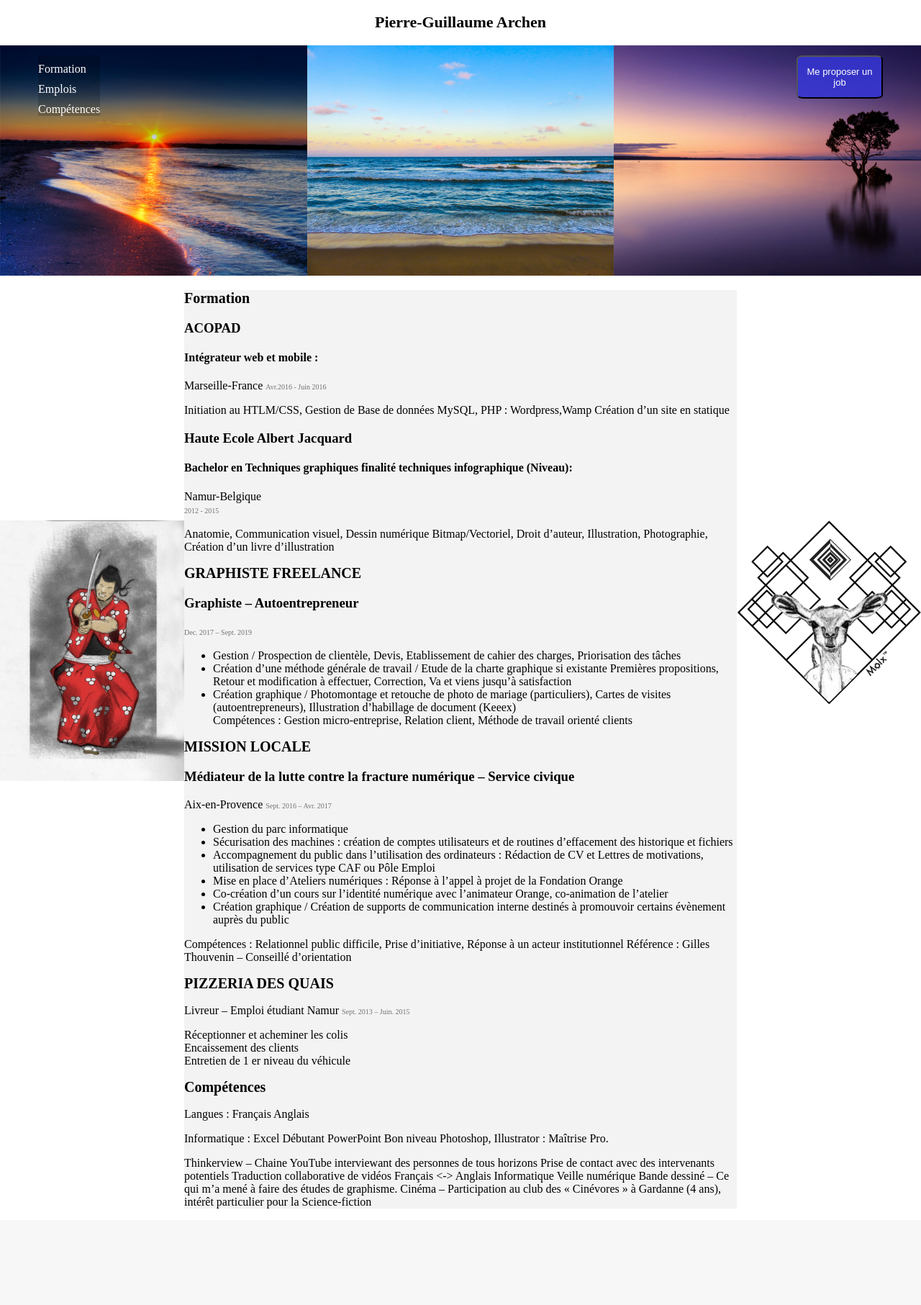
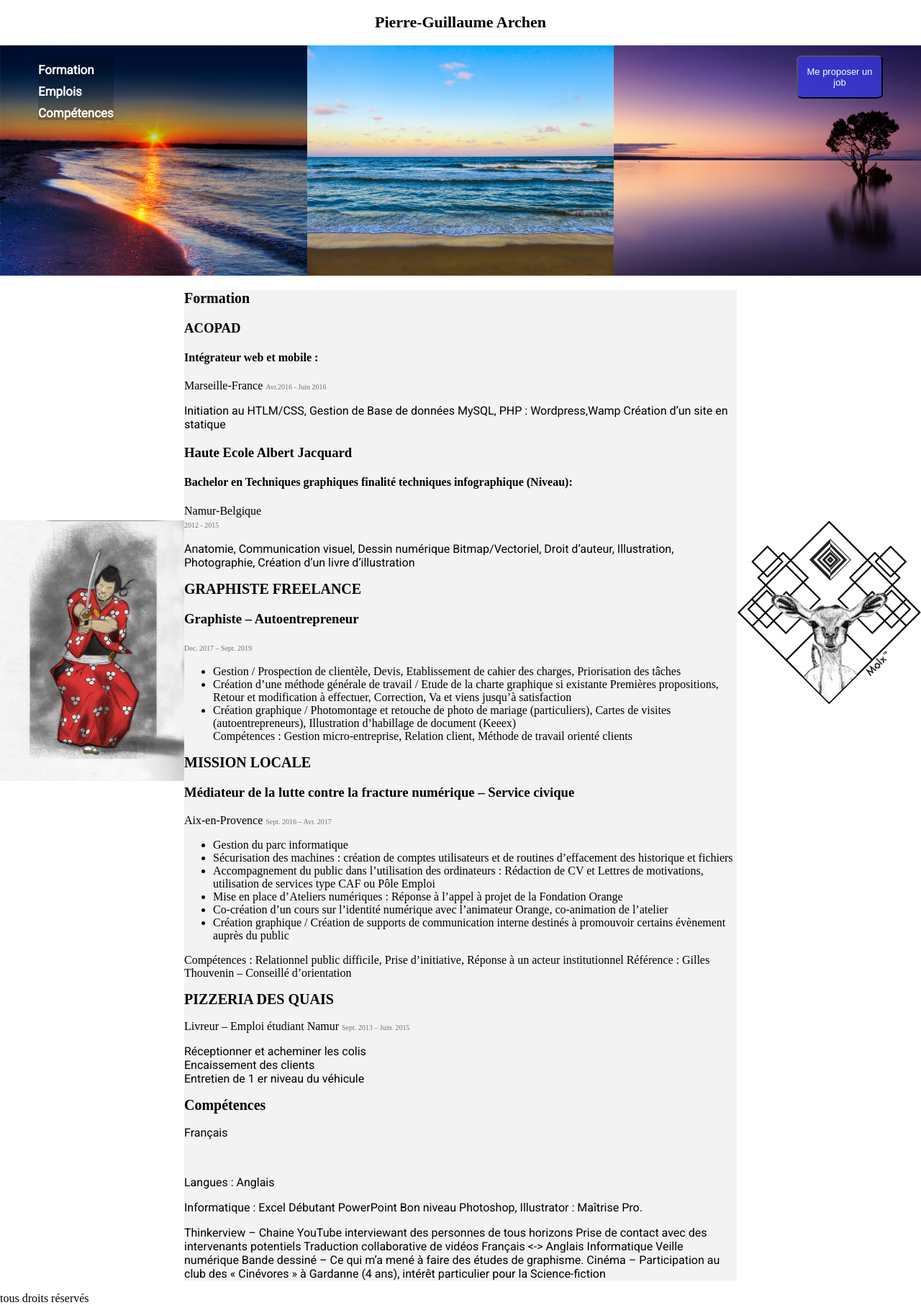
Before and after one commit to pgawebdev/projet, a PHP site: page / in a window 1280 px wide. Shown: the whole page at 72% size. Before the commit the page ends 1679 px from the top, so only its background shows below. Run offline with PHP 8.4, Linux system fonts and the light colour scheme.

Commit message:
Font et commentaires

```diff
--- a/jour 5/assets/css/styles.css
+++ b/jour 5/assets/css/styles.css
@@ -43,9 +43,13 @@ body{
 	}
 
 	nav a{
-	margin-top: 10px;
-	text-decoration: none;
-	color: white;
+		font-family:'Roboto';
+		font-size: 17px;
+		font-weight: bold;
+
+		margin-top: 10px;
+		text-decoration: none;
+		color: white;
 	}
 
 	#placeholder1{
@@ -57,12 +61,16 @@ body{
 	h1{
 		text-align: center;
 		font-size: 22px;
+		font-weight: bold;
 	}
 
 	h2{
 		font-size: 20px;
 	}
 
+	p{
+		font-family: 'Roboto';
+	}
 .date{
 	font-size: x-small;
 
@@ -102,6 +110,7 @@ button a{
 	background-color:#2d2db4de ;
 	border: 2px;
 	font-size: 14px;
+	font-weight: bold;
 }
 
 #biche{
--- a/jour 5/contact.html
+++ b/jour 5/contact.html
@@ -36,7 +36,8 @@
                 <div class="form">
                   <input type="submit" value="Envoyer">
                 </div>
-              </form>
+            </form>
 
         </main>
     </body>
+  </html>
--- a/jour 5/index.html
+++ b/jour 5/index.html
@@ -6,8 +6,12 @@
     <meta name="viewport" content="width=device-width, initial-scale=1.0">
     <meta http-equiv="X-UA-Compatible" content="ie=edge">
     <link rel="stylesheet" type="text/css" href="assets/css/styles.css">
+    <!--Favicon-->
     <link rel="icon" href="assets/img/favicon.ico">
-
+    <!--Favicon-->
+    <!--Ajout de font-->
+    <link href="https://fonts.googleapis.com/css?family=Roboto&display=swap" rel="stylesheet">
+    <!--Ajout de font-->
     <title>CV Archen</title>
 </head>
 
@@ -111,8 +115,12 @@
             <section id="competences">
                 <h2>Compétences</h2>
                 <div>
+                    <section>
+                        <p>Français</p>
+                        <img src=""
+                    </section>
                     <p> Langues :
-                    Français
+
                     Anglais
                     </p>
                     <p>
@@ -146,7 +154,7 @@
             <button id="job"> <a href="./contact.html"> Me proposer un job</a></button>
         </div>
     </div>
-    <footer></footer>
+    <footer>tous droits réservés</footer>
 </body>
 
 </html>
```
